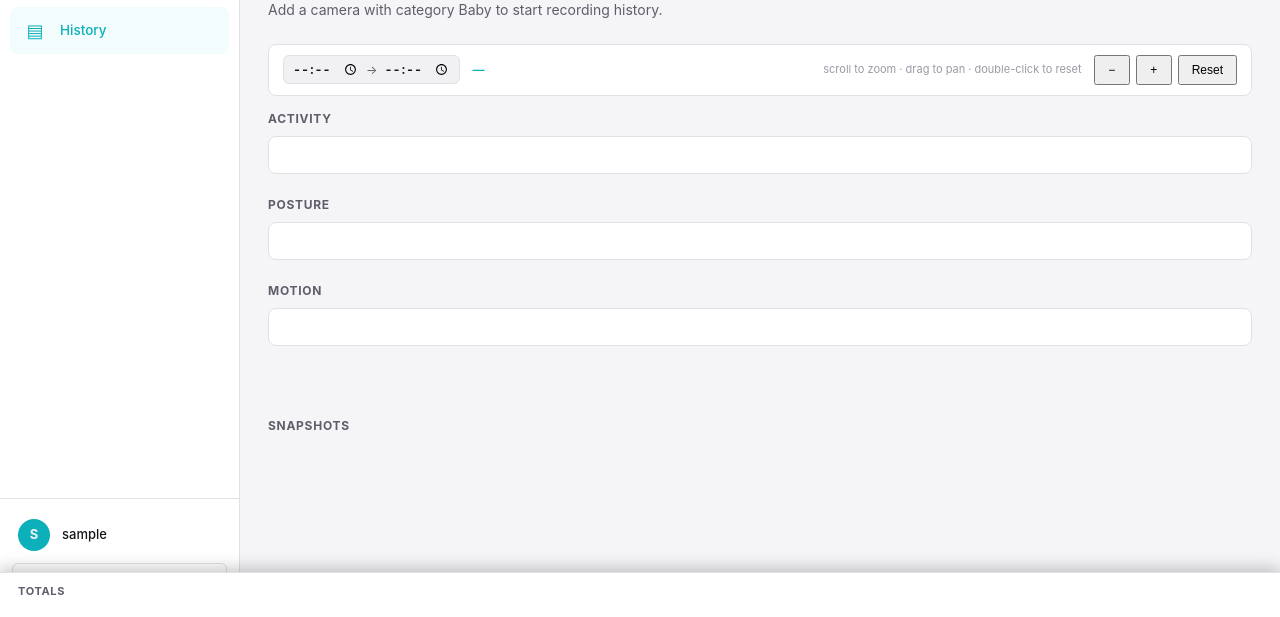
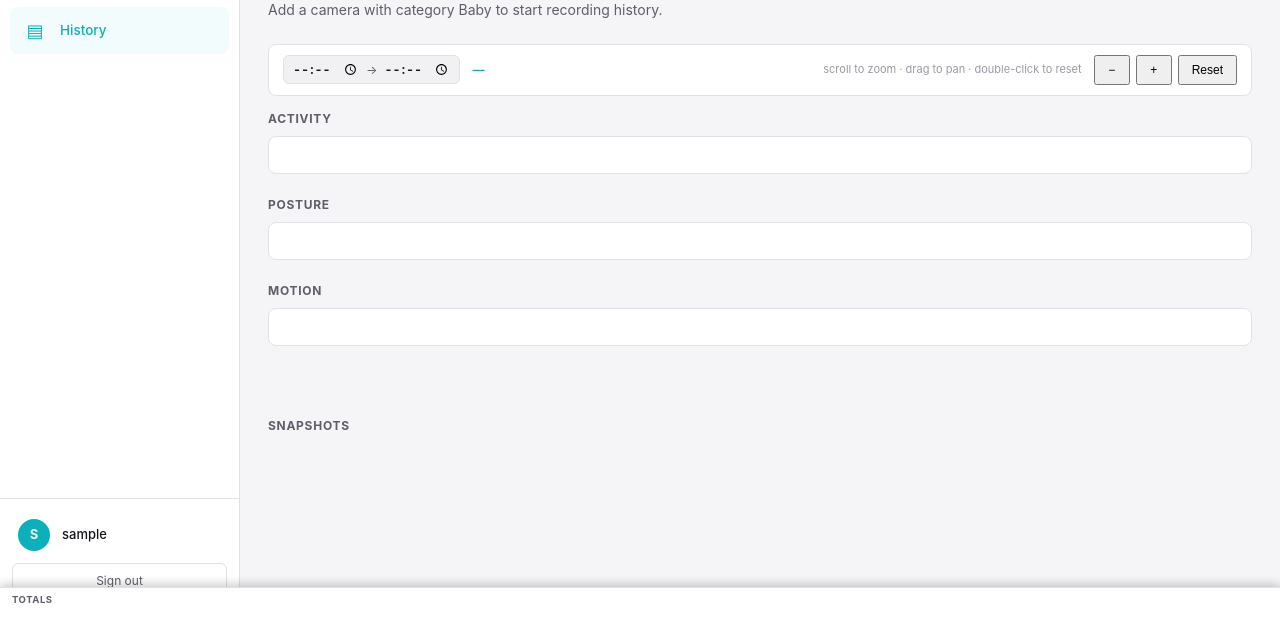
Before and after one commit to TheJan2020/CV_Monitoring_zeyad, a Flask app: page /history in a window 1280 px wide. Shown: the part 183-800 px from the top of the page. Run offline with Flask 3, Linux system fonts and the light colour scheme; the visitor is signed in with stand-in values (Sample User, id 1); data that the repository does not hold is empty.

Commit message:
History: shrink the bottom Totals legend
Per request the panel was too big. Made it much more compact:

  - Track columns now collapse to one inline row of pills (was
    one stacked block per value). Each pill: [swatch][name][dur].
  - Dropped the percent column from the compact view — duration
    is enough signal at this density.
  - Header / row / swatch font sizes shrunk ~25%.
  - Padding shrunk ~40% inside the panel and inside each pill.
  - max-height 38vh → 28vh; #hist-body padding-bottom 280px → 140px.

Click-to-filter behaviour and active-state styling unchanged.

```diff
--- a/frontend/static/history.css
+++ b/frontend/static/history.css
@@ -289,10 +289,11 @@
 .totals-dur { color: var(--text-muted); font-variant-numeric: tabular-nums; }
 .totals-pct { color: var(--text-dim); font-size: 11px; text-align: right; font-variant-numeric: tabular-nums; }
 
-/* ----- Fixed-bottom Totals panel ----- */
-/* The Totals section pins to the bottom of the viewport so the legend
-   stays visible while the user scrolls through snapshots. Click any
-   row to filter snapshots by that activity/posture/motion value. */
+/* ----- Fixed-bottom Totals panel (compact) ----- */
+/* Pinned to the bottom of the viewport so the legend stays visible
+   while scrolling. Each track is collapsed into a single horizontal
+   row of clickable pills; click a pill to filter snapshots by that
+   value. */
 #totals-section {
   position: fixed;
   bottom: 0;
@@ -301,10 +302,10 @@
   z-index: 50;
   background: var(--surface);
   border-top: 1px solid var(--border);
-  box-shadow: 0 -4px 16px rgba(0, 0, 0, 0.22);
-  padding: 10px 18px 12px;
+  box-shadow: 0 -3px 10px rgba(0, 0, 0, 0.20);
+  padding: 5px 12px 7px;
   margin: 0;
-  max-height: 38vh;
+  max-height: 28vh;
   overflow-y: auto;
 }
 
@@ -312,11 +313,11 @@
   display: flex;
   align-items: center;
   justify-content: space-between;
-  margin-bottom: 6px;
+  margin-bottom: 3px;
 }
 
 #totals-section h3 {
-  font-size: 11px;
+  font-size: 9.5px;
   margin: 0;
   text-transform: uppercase;
   letter-spacing: 0.06em;
@@ -327,26 +328,59 @@
   background: transparent;
   border: 1px solid var(--accent);
   color: var(--accent);
-  font-size: 11px;
+  font-size: 10px;
   font-weight: 600;
-  padding: 3px 10px;
+  padding: 1px 8px;
   border-radius: 4px;
   cursor: pointer;
   transition: background 0.12s;
 }
 .totals-clear:hover { background: rgba(11, 176, 186, 0.12); }
 
+#totals-section .totals-grid {
+  gap: 8px;
+}
+
+/* Collapse each track column into one inline row of small pills. */
 #totals-section .totals-col {
-  padding: 10px 12px;
+  padding: 3px 8px;
+  display: flex;
+  align-items: center;
+  flex-wrap: wrap;
+  gap: 4px 6px;
 }
 #totals-section .totals-col h4 {
-  margin-bottom: 6px;
+  margin: 0 4px 0 0;
+  font-size: 9px;
+  letter-spacing: 0.06em;
+}
+#totals-section .totals-row {
+  display: inline-flex;
+  grid-template-columns: none;
+  gap: 4px;
+  padding: 1px 6px;
+  font-size: 10.5px;
+  align-items: center;
+  outline-width: 1px;
+}
+#totals-section .totals-swatch {
+  width: 9px;
+  height: 9px;
+}
+#totals-section .totals-name {
+  font-size: 10.5px;
+}
+#totals-section .totals-dur {
+  font-size: 10px;
+}
+/* Drop the percent in the compact layout — duration is enough signal. */
+#totals-section .totals-pct {
+  display: none;
 }
 
-/* Reserve space at the bottom of the scrollable body so the last row
-   of snapshots isn't permanently hidden behind the fixed Totals bar. */
+/* Reserve room so the last snapshot row isn't covered by the bar. */
 #hist-body {
-  padding-bottom: 280px;
+  padding-bottom: 140px;
 }
 
 /* ----- Snapshots ----- */
```
